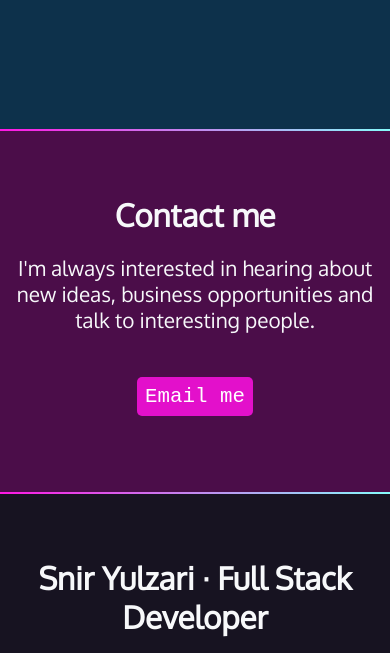
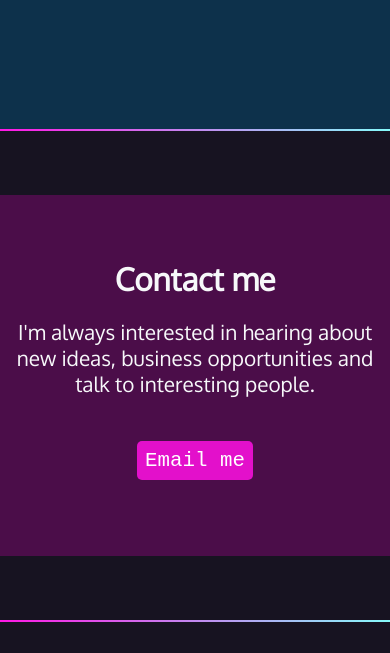
Before and after one commit to sniryulzari/sniryulzari.site, a website: page index.html in a window 390 px wide. Shown: the part 3960-4613 px from the top of the page. Drawn offline with Linux system fonts and the light colour scheme; a web font is replaced by a local one.

Commit message:
magenta lime

```diff
--- a/css/style.css
+++ b/css/style.css
@@ -102,9 +102,10 @@ img {
 /* contact section */
 
 #contact {
+  width: 400px;
   text-align: center;
   margin: 0 auto;
-  padding: 4rem 0.5rem;
+  padding: 4rem 0;
 }
 
 #contact p:last-child {
@@ -244,9 +245,10 @@ footer ul {
   font-size: 1rem;
 }
 
-@media(min-width: 450px) {
+@media(max-width: 400px) {
   #contact {
-    width: 400px;
+    width:fit-content;
+    margin: 4rem 0.5rem;
   }
 };
 
```
